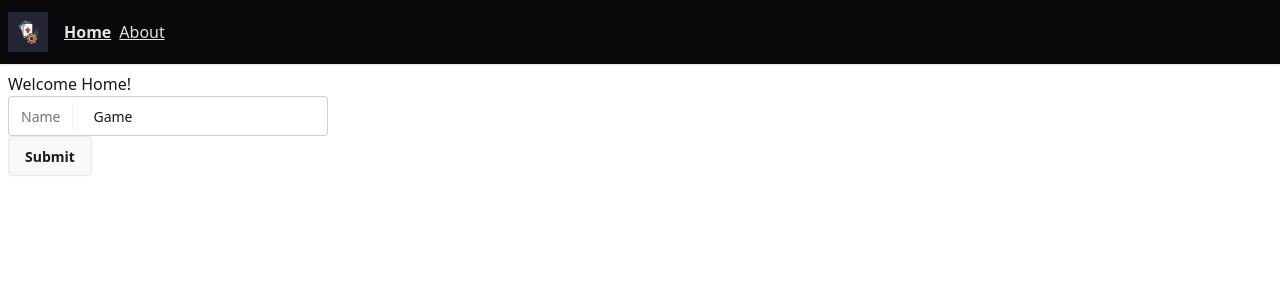
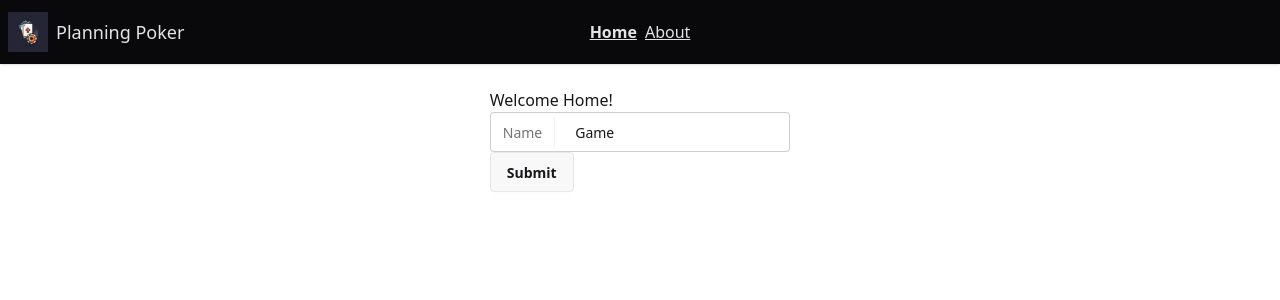
Before and after one commit to develowlper/scrum-poker, a React (Vite) app: page / in a window 1280 px wide. Shown: the top 300 px of the page. Built offline with nearby package versions, Linux system fonts and the light colour scheme.

Commit message:
feat: header layout

```diff
--- a/src/routes/__root.tsx
+++ b/src/routes/__root.tsx
@@ -1,11 +1,15 @@
 import { createRootRoute, Link, Outlet } from '@tanstack/react-router';
 import { TanStackRouterDevtools } from '@tanstack/react-router-devtools';
 import { ReactQueryDevtools } from '@tanstack/react-query-devtools';
+import clsx from 'clsx';
 export const Route = createRootRoute({
   component: () => (
     <>
       <nav className="navbar shadow-sm bg-neutral text-neutral-content gap-4">
-        <img src="/poker.png" alt="logo" className="h-10 w-10" />
+        <div className="navbar-start flex gap-2">
+          <img src="/poker.png" alt="logo" className="h-10 w-10 navbar-start" />
+          <h1 className="text-lg">Planning Poker</h1>
+        </div>
         <div className="navbar-center flex gap-2">
           <Link to="/" className="link [&.active]:font-bold">
             Home
@@ -14,9 +18,16 @@ export const Route = createRootRoute({
             About
           </Link>
         </div>
+        <div className="navbar-end"></div>
       </nav>
+      <div
+        className={clsx(
+          'flex-1 flex flex-col justify-center items-center py-4 px-2',
+        )}
+      >
+        <div className="max-w-lg">{<Outlet />}</div>
+      </div>
 
-      <Outlet />
       <TanStackRouterDevtools />
       <ReactQueryDevtools initialIsOpen={false} />
     </>
```
